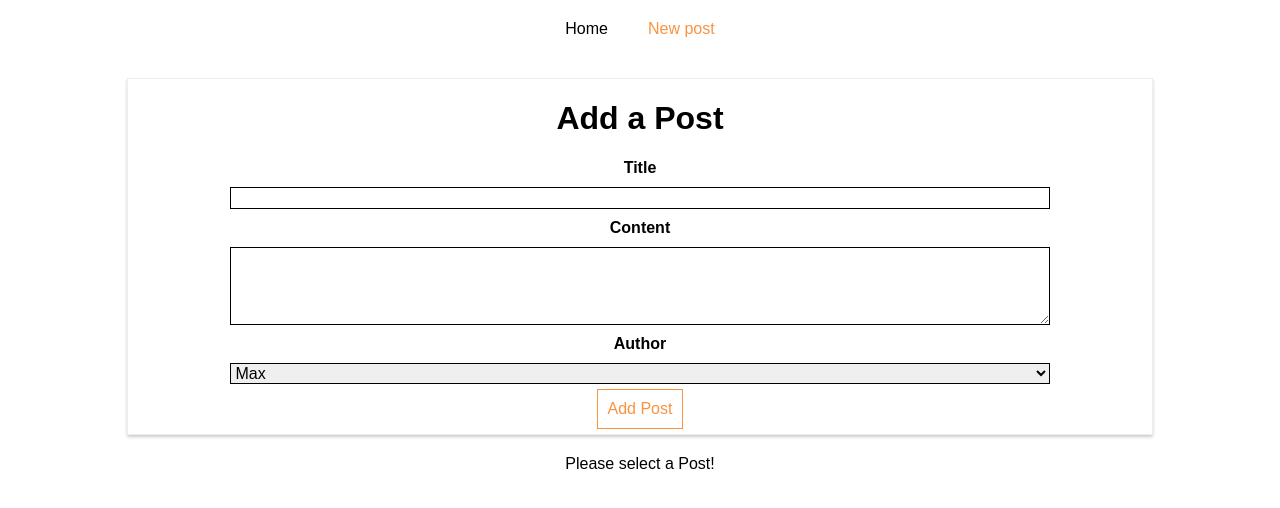
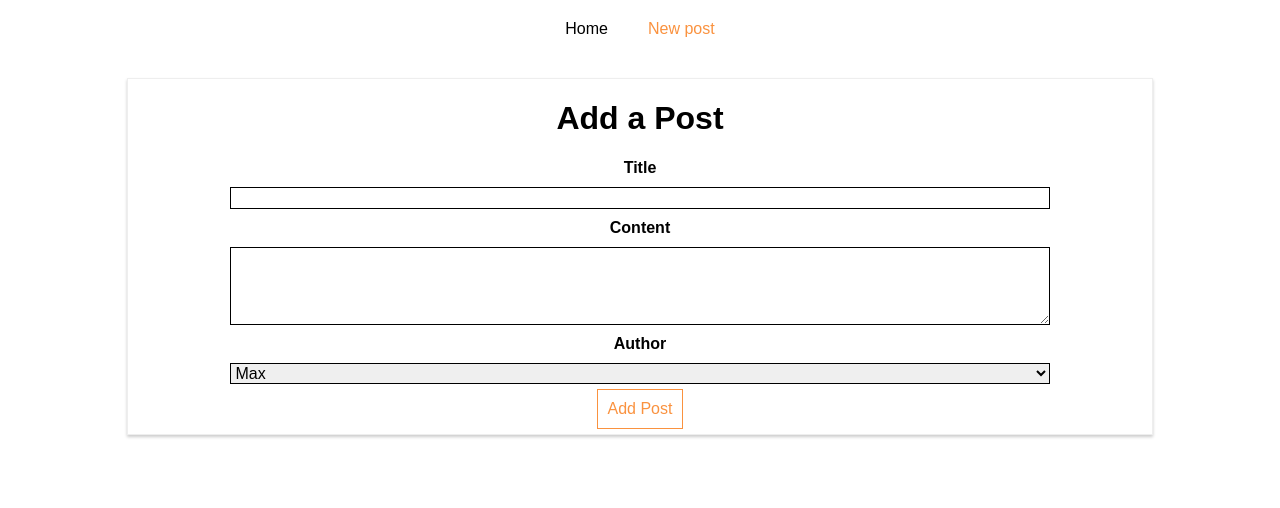
Before and after one commit to artigat1/react-complete-guide-routing, a React (Create React App) app: page /new-post in a window 1280 px wide. Shown: the top 508 px of the page. Built offline with nearby package versions, Linux system fonts and the light colour scheme; no server answers.

Commit message:
Using switch to load a single route
https://www.udemy.com/react-the-complete-guide-incl-redux/learn/v4/t/lecture/8138566?start=0

```diff
--- a/src/containers/Blog/Blog.js
+++ b/src/containers/Blog/Blog.js
@@ -1,5 +1,5 @@
 import React, { Component } from 'react';
-import { NavLink, Route } from 'react-router-dom';
+import { NavLink, Route, Switch } from 'react-router-dom';
 
 import './Blog.css';
 import Posts from './Posts/Posts';
@@ -45,9 +45,11 @@ class Blog extends Component {
 				{/* <Route path="/" exact render={() => <h1>Home</h1>} />
                 <Route path="/" render={() => <h1>Home 2</h1>} /> */}
 				{/* The order here is important. The 1st one to match is triggered */}
-				<Route path="/" exact component={Posts} />
-				<Route path="/new-post" component={NewPost} />
-				<Route path="/:id" exact component={FullPost} />
+				<Switch>
+					<Route path="/" exact component={Posts} />
+					<Route path="/new-post" component={NewPost} />
+					<Route path="/:id" exact component={FullPost} />
+				</Switch>
 			</div>
 		);
 	}
```
